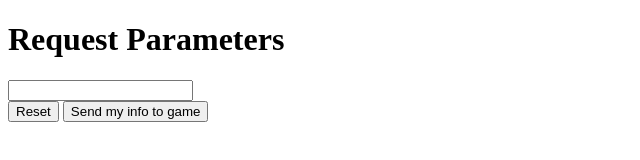
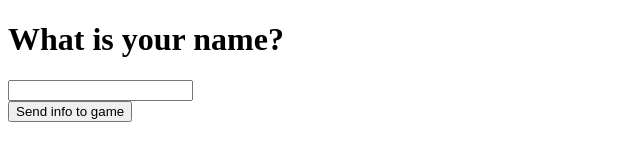
Before and after one commit to ChristelleMurphy/christellemurphy.github.io, a plain HTML site: page index.html in a window 1280 px wide. Shown: the whole page, without its empty margins (0-640 px from the left). Drawn offline with Linux system fonts and the light colour scheme.

Commit message:
edited form

```diff
--- a/index.html
+++ b/index.html
@@ -2,7 +2,7 @@
 <html>
 <body onload="onPageLoad()">
 
-<h1>Request Parameters</h1>
+<h1>What is your name?</h1>
 <!--
 Commented out, you can replace action="." with action="url_to_your_game" e.g https://muddygames.bitbucket.io/game/index.html
 <form action="." method="get">
@@ -15,8 +15,7 @@ Commented out, you can replace action="." with action="url_to_your_game" e.g htt
     <input type="text" id="username" name="username">
     <br>
 
-    <button type="reset">Reset</button>
-    <button type="submit">Send my info to game</button>
+    <button type="submit">Send info to game</button>
 
     </form>
 </body>
```
Also changed, not shown: index1.html (+2 -2 lines).
